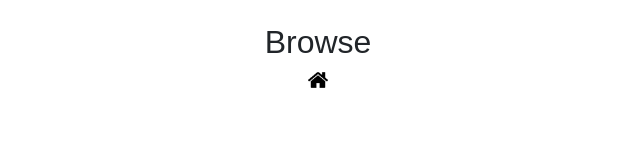
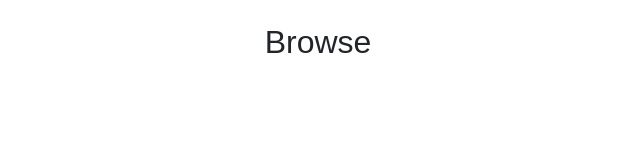
Before and after one commit to repetitioestmaterstudiorum/react-ts-city-itinerary, a React (Create React App) app in the folder front-end/: page /browse in a window 1280 px wide. Shown: the part 142-300 px from the top of the page, without its empty margins (322-962 px from the left). Built offline with nearby package versions, Linux system fonts and the light colour scheme.

Commit message:
fixed link in  footer

```diff
--- a/front-end/src/App.tsx
+++ b/front-end/src/App.tsx
@@ -3,13 +3,12 @@ import { BrowserRouter as Router } from "react-router-dom";
 import Header from "./components/layout/Header";
 import Routes from "./components/Routes";
 
-const isLanding = window.location.pathname !== "/";
-
 const App: React.FC = () => {
-    // useEffect(() => {
-    //     var isLanding = window.location.pathname !== "/";
-    //     console.log(isLanding);
-    // }, []);
+  let isLanding = false;
+  useEffect(() => {
+    isLanding = window.location.pathname !== "/";
+    console.log(isLanding);
+  }, []);
   return (
     <Router>
       <Header />
--- a/front-end/src/components/Routes.tsx
+++ b/front-end/src/components/Routes.tsx
@@ -7,13 +7,14 @@ import Browse from "./Browse";
 import Footer from "./layout/Footer";
 
 const Routes: React.FC<RoutesProps> = ({ isLanding }) => {
+  console.log(isLanding);
   return (
     <React.Fragment>
       <Route exact path="/" component={Landing} />
       <Route exact path="/create-account" component={CreateAccount} />
       <Route exact path="/log-in" component={LogIn} />
       <Route exact path="/browse" component={Browse} />
-            {isLanding && <Footer />}{" "}
+      {isLanding && <Footer />}
     </React.Fragment>
   );
 };
--- a/front-end/src/components/layout/Footer.tsx
+++ b/front-end/src/components/layout/Footer.tsx
@@ -1,16 +1,17 @@
 import React from "react";
+import { Link } from "react-router-dom";
+
 import HomeIcon from "../../img/homeIcon.png";
 
 const Footer: React.FC = () => (
   <footer className="container-fluid mt-2">
-        <a href="/">
+    <Link to="/">
       <img
         src={HomeIcon}
         className="mx-auto d-block"
         alt="Back to Home"
-                style={{ maxWidth: "20px" }}
-            ></img>
-        </a>
+        style={{ maxWidth: "20px" }}></img>
+    </Link>
   </footer>
 );
 
--- a/front-end/src/components/layout/Header.tsx
+++ b/front-end/src/components/layout/Header.tsx
@@ -3,18 +3,15 @@ import { Link } from "react-router-dom";
 import Logo from "../../img/logo.png";
 
 const Header: React.FC = () => (
-    <React.Fragment>
   <header className="container-fluid">
     <Link to="/">
       <img
         src={Logo}
         className="mx-auto d-block"
         alt="MYtinerary Logo"
-                    style={{ maxWidth: "250px" }}
-                ></img>
+        style={{ maxWidth: "250px" }}></img>
     </Link>
   </header>
-    </React.Fragment>
 );
 
 export default Header;
```
Lines whose indentation alone changed are shown as unchanged.
